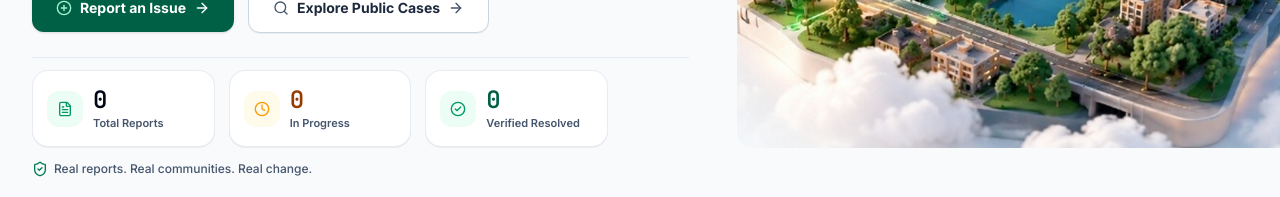
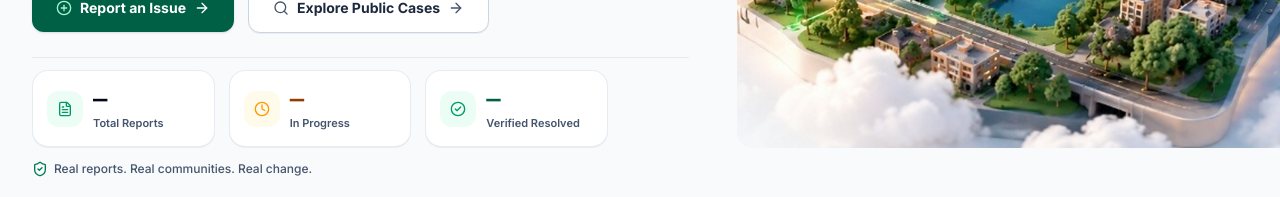
Before and after one commit to Algorithm-Artist-ctrl/CitizenCivic, a React (Vite) app in the folder frontend/: page /landing in a window 1280 px wide. Shown: the part 440-637 px from the top of the page. Built offline with nearby package versions, Linux system fonts and the light colour scheme; no server answers.

Commit message:
fix: remove fake metrics and placeholder case facts

```diff
--- a/frontend/src/pages/CaseDetailPage.tsx
+++ b/frontend/src/pages/CaseDetailPage.tsx
@@ -623,7 +623,7 @@ export const CaseDetailPage: React.FC = () => {
               required
               value={transitionReason}
               onChange={(e) => setTransitionReason(e.target.value)}
-              placeholder="e.g. Rapid response team dispatched with 2 tipper trucks. 350kg debris collected."
+              placeholder="Describe the work actually completed, quantities only if measured, and the evidence attached."
               className="w-full rounded-md border border-slate-300 py-2 px-3 text-xs text-slate-900 placeholder:text-slate-400 focus:border-slate-900 focus:outline-hidden"
             />
           </div>
@@ -765,8 +765,8 @@ export const CaseDetailPage: React.FC = () => {
               onChange={(e) => setFeedbackComment(e.target.value)}
               placeholder={
                 isDispute
-                  ? 'e.g. Only top garbage removed. Heavy debris still blocking pedestrian walkway.'
-                  : 'e.g. Cleaned thoroughly within 4 hours. Great response.'
+                  ? 'Describe why you dispute the closure and what you observed on site.'
+                  : 'Describe what you personally verified and any remaining issue.'
               }
               className="w-full rounded-md border border-slate-300 py-2 px-3 text-xs text-slate-900 placeholder:text-slate-400 focus:border-slate-900 focus:outline-hidden"
             />
--- a/frontend/src/pages/DashboardPage.tsx
+++ b/frontend/src/pages/DashboardPage.tsx
@@ -434,7 +434,10 @@ export const DashboardPage: React.FC = () => {
                           </span>
                           <span>·</span>
                           <span className="font-mono text-slate-400">
-                            {c.latitude ? `${c.latitude.toFixed(4)}° N, ${c.longitude.toFixed(4)}° E` : '12.9716° N, 77.6412° E'}
+                            {typeof c.latitude === 'number' && Number.isFinite(c.latitude) &&
+                             typeof c.longitude === 'number' && Number.isFinite(c.longitude)
+                              ? `${c.latitude.toFixed(4)}, ${c.longitude.toFixed(4)}`
+                              : t('dashboard.coordinatesNotProvided', 'Coordinates not provided')}
                           </span>
                         </div>
                       </div>
--- a/frontend/src/pages/LandingPage.tsx
+++ b/frontend/src/pages/LandingPage.tsx
@@ -120,72 +120,57 @@ export const LandingPage: React.FC = () => {
           <div className="pt-3 border-t border-slate-200/80">
             <div className="grid grid-cols-1 sm:grid-cols-3 gap-3 sm:gap-3.5 max-w-xl">
               {/* Card 1: Total Reports */}
-              <div className="rounded-2xl border border-slate-200/80 bg-white p-3.5 shadow-2xs flex items-center justify-between min-w-0">
+              <div className="rounded-2xl border border-slate-200/80 bg-white p-3.5 shadow-2xs flex items-center justify-start min-w-0">
                 <div className="flex items-center gap-2.5 min-w-0">
                   <div className="flex h-9 w-9 items-center justify-center rounded-xl bg-emerald-50 text-emerald-600 shrink-0">
                     <FileText className="h-4 w-4" />
                   </div>
                   <div className="min-w-0">
                     <div className="text-xl sm:text-2xl font-black font-tabular font-mono text-slate-950 leading-tight">
-                      {loadingAnalytics ? '...' : (totalReportsCount ?? 0)}
+                      {loadingAnalytics ? '…' : (totalReportsCount ?? '—')}
                     </div>
                     <div className="text-[11px] font-semibold text-slate-600 truncate">
                       {t('landing.metrics.totalReports') || 'Total Reports'}
                     </div>
                   </div>
                 </div>
-                {/* Green Upward Sparkline */}
-                <div className="w-10 sm:w-12 h-6 shrink-0 hidden xs:block">
-                  <svg className="w-full h-full" viewBox="0 0 50 20" fill="none">
-                    <path d="M2 16 L15 11 L25 14 L48 4" stroke="#059669" strokeWidth="2.5" strokeLinecap="round" strokeLinejoin="round" />
-                  </svg>
-                </div>
+
               </div>
 
               {/* Card 2: In Progress */}
-              <div className="rounded-2xl border border-slate-200/80 bg-white p-3.5 shadow-2xs flex items-center justify-between min-w-0">
+              <div className="rounded-2xl border border-slate-200/80 bg-white p-3.5 shadow-2xs flex items-center justify-start min-w-0">
                 <div className="flex items-center gap-2.5 min-w-0">
                   <div className="flex h-9 w-9 items-center justify-center rounded-xl bg-amber-50 text-amber-500 shrink-0">
                     <Clock className="h-4 w-4" />
                   </div>
                   <div className="min-w-0">
                     <div className="text-xl sm:text-2xl font-black font-tabular font-mono text-amber-800 leading-tight">
-                      {loadingAnalytics ? '...' : (inProgressCount ?? 0)}
+                      {loadingAnalytics ? '…' : (inProgressCount ?? '—')}
                     </div>
                     <div className="text-[11px] font-semibold text-slate-600 truncate">
                       {t('landing.metrics.inProgress') || 'In Progress'}
                     </div>
                   </div>
                 </div>
-                {/* Amber Upward Sparkline */}
-                <div className="w-10 sm:w-12 h-6 shrink-0 hidden xs:block">
-                  <svg className="w-full h-full" viewBox="0 0 50 20" fill="none">
-                    <path d="M2 16 L14 13 L26 15 L48 4" stroke="#f59e0b" strokeWidth="2.5" strokeLinecap="round" strokeLinejoin="round" />
-                  </svg>
-                </div>
+
               </div>
 
               {/* Card 3: Verified Resolved */}
-              <div className="rounded-2xl border border-slate-200/80 bg-white p-3.5 shadow-2xs flex items-center justify-between min-w-0">
+              <div className="rounded-2xl border border-slate-200/80 bg-white p-3.5 shadow-2xs flex items-center justify-start min-w-0">
                 <div className="flex items-center gap-2.5 min-w-0">
                   <div className="flex h-9 w-9 items-center justify-center rounded-xl bg-emerald-50 text-emerald-600 shrink-0">
                     <CheckCircle2 className="h-4 w-4" />
                   </div>
                   <div className="min-w-0">
                     <div className="text-xl sm:text-2xl font-black font-tabular font-mono text-emerald-800 leading-tight">
-                      {loadingAnalytics ? '...' : (verifiedResolvedCount ?? 0)}
+                      {loadingAnalytics ? '…' : (verifiedResolvedCount ?? '—')}
                     </div>
                     <div className="text-[11px] font-semibold text-slate-600 truncate">
                       {t('landing.metrics.verifiedResolved') || 'Verified Resolved'}
                     </div>
                   </div>
                 </div>
-                {/* Emerald Upward Sparkline */}
-                <div className="w-10 sm:w-12 h-6 shrink-0 hidden xs:block">
-                  <svg className="w-full h-full" viewBox="0 0 50 20" fill="none">
-                    <path d="M2 15 L16 12 L28 13 L48 3" stroke="#10b981" strokeWidth="2.5" strokeLinecap="round" strokeLinejoin="round" />
-                  </svg>
-                </div>
+
               </div>
             </div>
 
```
